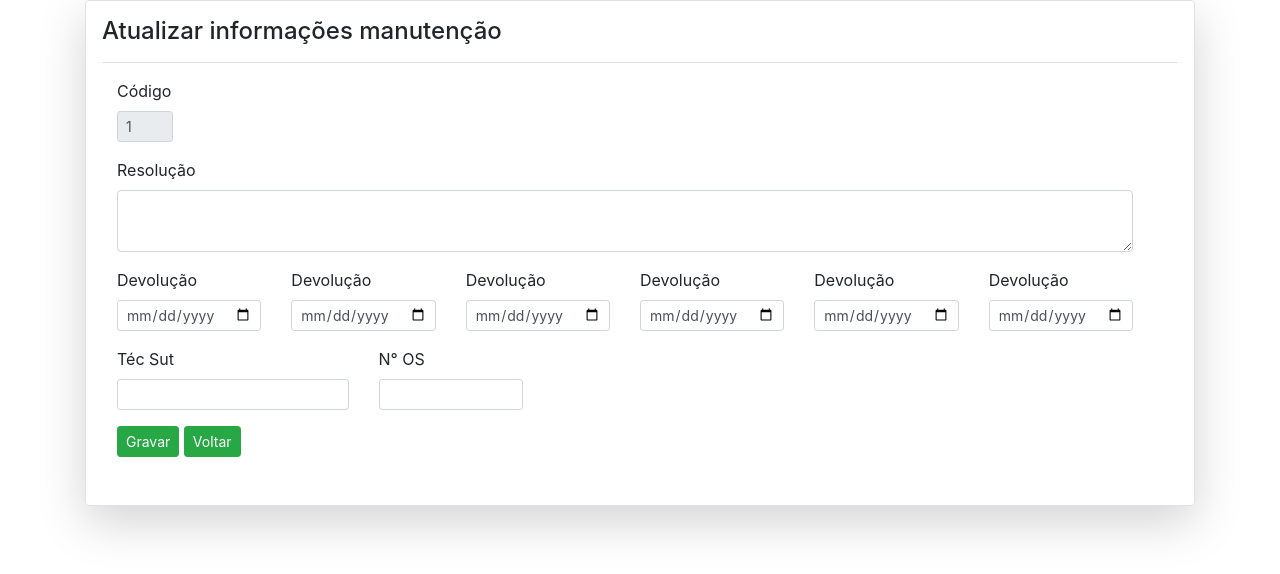
After one commit to phelipell1/ControleManutencao, a PHP site: page /forms/cadastro_reg_manutencao.php?cod=1 in a window 1280 px wide. The commit adds this page. Shown: the top 574 px of the page. Run offline with PHP 8.4, Linux system fonts and the light colour scheme.

Commit message:
Novas functions

```diff
--- /dev/null
+++ b/forms/cadastro_reg_manutencao.php
@@ -0,0 +1,75 @@
+<?php
+    $entrada = $_GET['cod'];
+?>
+<link rel="stylesheet" href="../bootstrap/css/bootstrap.min.css">
+<script src="../jquery/jquery-3.4.1.js"></script>
+<script>
+    $(document).read(function(){
+        $('#btn_Gravar').click(function() {
+            $.ajax({
+                url: '../controllers/gravar_hist_manutencao.php',
+                method: 'post',
+                data: $('#cadastro_historico').serialize(),
+                success: function(data) {
+                    alert(data);
+                }
+            })
+        });
+    });
+</script>
+<div class="container">
+    <div class="shadow-lg mb-5 p-3 rounded border">
+    <h4>Atualizar informações manutenção</h4>
+    <hr>
+        <form id="cadastro_historico">
+            <div class="row col">
+            <div class="form-group col-sm-8">
+                    <label for="text_cod_entrada">Código</label>
+                    <input type="text" name="text_cod_entrada" id="text_cod_entrada" class="form-control form-control-sm col-1" value="<?echo$entrada?>" readonly>
+                </div>
+                <div class="form-group col-sm-12">
+                    <label for="text_hist_descricao">Resolução</label>
+                    <textarea name="text_hist_descricao" id="text_hist_descricao" cols="" rows="2" class="form-control"></textarea>
+                </div>
+                <div class="form-group col">
+                    <label for="txt_hist_dataDevolucao">Devolução</label>
+                    <input type="date" name="txt_hist_dataDevolucao" id="txt_hist_dataDevolucao" class="form-control form-control-sm">
+                </div>
+                <div class="form-group col">
+                    <label for="txt_hist_dataPostagem">Devolução</label>
+                    <input type="date" name="txt_hist_dataPostagem" id="txt_hist_dataPostagem" class="form-control form-control-sm">
+                </div>
+                <div class="form-group col">
+                    <label for="txt_hist_dataDespacho">Devolução</label>
+                    <input type="date" name="txt_hist_dataDespacho" id="txt_hist_dataDespacho" class="form-control form-control-sm">
+                </div>
+                <div class="form-group col">
+                    <label for="txt_hist_dataServico">Devolução</label>
+                    <input type="date" name="txt_hist_dataServico" id="txt_hist_dataServico" class="form-control form-control-sm">
+                </div>
+                <div class="form-group col">
+                    <label for="txt_hist_fechamento">Devolução</label>
+                    <input type="date" name="txt_hist_fechamento" id="txt_hist_fechamento" class="form-control form-control-sm">
+                </div>
+                <div class="form-group col">
+                    <label for="txt_hist_dataRetorno">Devolução</label>
+                    <input type="date" name="txt_hist_dataRetorno" id="txt_hist_dataRetorno" class="form-control form-control-sm">
+                </div>
+                <div class="form-group col-3">
+                    <label for="txt_tec_sut">Téc Sut</label>
+                    <input type="text" name="txt_tec_sut" id="txt_tec_sut" class="form-control form-control-sm">
+                </div>
+                <div class="form-group col-2">
+                    <label for="txt_num_os">N° OS</label>
+                    <input type="text" name="txt_num_os" id="txt_num_os" class="form-control form-control-sm">
+                </div>
+                <div class="col-7"></div>
+                <div class="form-group col">
+                <button type="button" id="btn_Gravar" class="btn btn-sm btn-success">Gravar</button>
+                <button type="button" id="btn_Voltar" class="btn btn-sm btn-success">Voltar</button>
+                </div>
+            </div>
+        </form>
+
+    </div>
+</div>
```
Also changed, not shown: controllers/gravar_hist_manutencao.php (added, +47 -0 lines), forms/update_manutencao.php (added, +80 -0 lines), views/homepage.php (+12 -3 lines).
